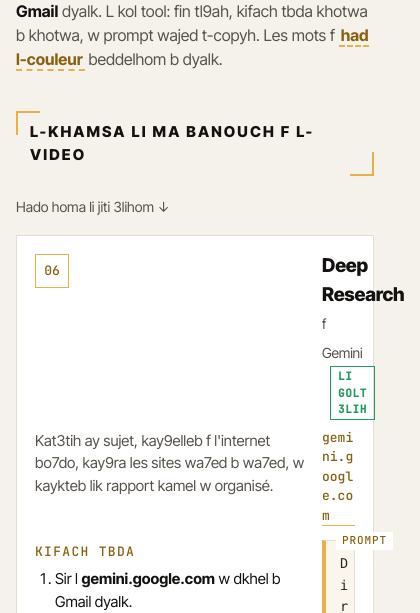
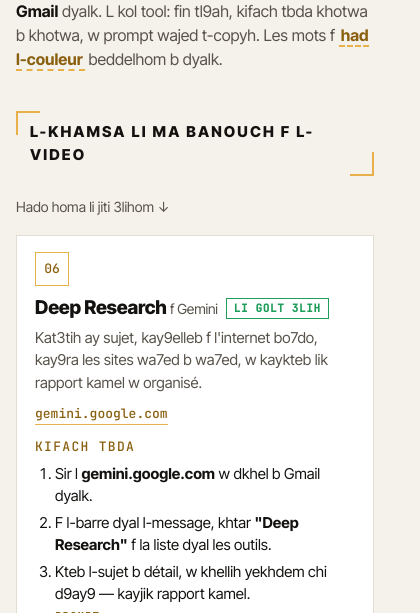
Before and after one commit to kaizokuni/kaiz0-ai-privacy, a plain HTML site: page google/index.html in a window 390 px wide. Shown: the part 187-800 px from the top of the page, 420 px wide, since content can reach past the window. Drawn offline with Linux system fonts and the light colour scheme.

Commit message:
Google guide: phone layout fix (drop grid, badge block on narrow)

```diff
--- a/google/index.html
+++ b/google/index.html
@@ -46,14 +46,15 @@
   .sec-head h2 { font-size: 15px; font-weight: 800; letter-spacing: .14em; text-transform: uppercase; margin: 0; }
   .sec-note { color: var(--muted); font-size: 14px; margin: 0 0 4px; }
 
-  .tool { background: var(--raised); border: 1px solid var(--line); padding: 16px 18px; display: grid; grid-template-columns: auto 1fr; gap: 4px 14px; }
-  .num { grid-row: 1 / -1; font-family: "JetBrains Mono", Consolas, monospace; font-weight: 500; font-size: 13px; color: var(--gold-ink); border: 1px solid var(--gold); width: 34px; height: 34px; display: flex; align-items: center; justify-content: center; margin-top: 2px; font-variant-numeric: tabular-nums; }
-  .tool h3 { margin: 0; font-size: 19px; font-weight: 800; letter-spacing: -.2px; min-width: 0; font-family: inherit; }
+  .tool { background: var(--raised); border: 1px solid var(--line); padding: 16px 18px 16px 66px; position: relative; max-width: 100%; }
+  .num { position: absolute; left: 18px; top: 18px; font-family: "JetBrains Mono", Consolas, monospace; font-weight: 500; font-size: 13px; color: var(--gold-ink); border: 1px solid var(--gold); width: 34px; height: 34px; display: flex; align-items: center; justify-content: center; font-variant-numeric: tabular-nums; }
+  .tool h3 { margin: 0 0 4px; font-size: 19px; font-weight: 800; letter-spacing: -.2px; font-family: inherit; }
   .tool h3 .in { font-weight: 400; font-size: 14px; color: var(--muted); }
-  .tool > p { margin: 2px 0 2px; color: var(--muted); font-size: 15px; min-width: 0; }
-  .tool a.site { font-family: "JetBrains Mono", Consolas, monospace; font-size: 13px; font-weight: 500; color: var(--gold-ink); text-decoration: none; border-bottom: 1px solid var(--gold); width: fit-content; max-width: 100%; overflow-wrap: anywhere; }
+  .tool > p { margin: 0 0 6px; color: var(--muted); font-size: 15px; }
+  .tool a.site { display: inline-block; font-family: "JetBrains Mono", Consolas, monospace; font-size: 13px; font-weight: 500; color: var(--gold-ink); text-decoration: none; border-bottom: 1px solid var(--gold); max-width: 100%; overflow-wrap: anywhere; }
   .tool a.site:hover, .tool a.site:focus-visible { background: var(--gold); color: #141210; outline: none; }
   .tag { display: inline-block; font-family: "JetBrains Mono", Consolas, monospace; font-size: 11px; letter-spacing: .06em; color: var(--green); border: 1px solid var(--green); padding: 1px 7px; margin-left: 8px; vertical-align: 2px; }
+  @media (max-width: 480px) { .tool { padding-left: 18px; } .num { position: static; margin-bottom: 8px; } }
   .how { min-width: 0; margin: 8px 0 0; }
   .how b { font-size: 13px; letter-spacing: .1em; text-transform: uppercase; color: var(--gold-ink); font-family: "JetBrains Mono", Consolas, monospace; font-weight: 500; }
   .how ol { margin: 6px 0 0; padding-left: 20px; font-size: 15px; }
```
